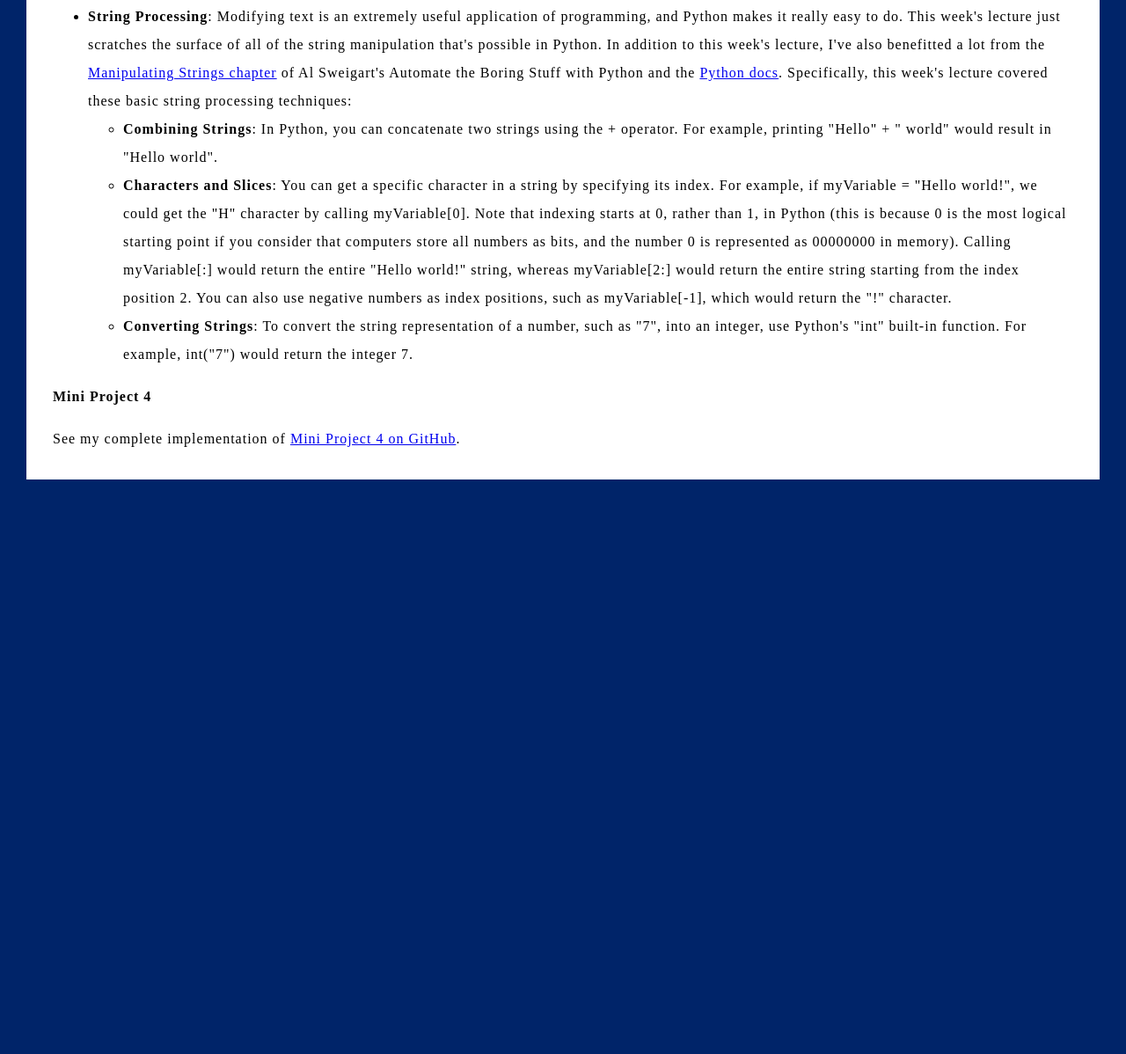
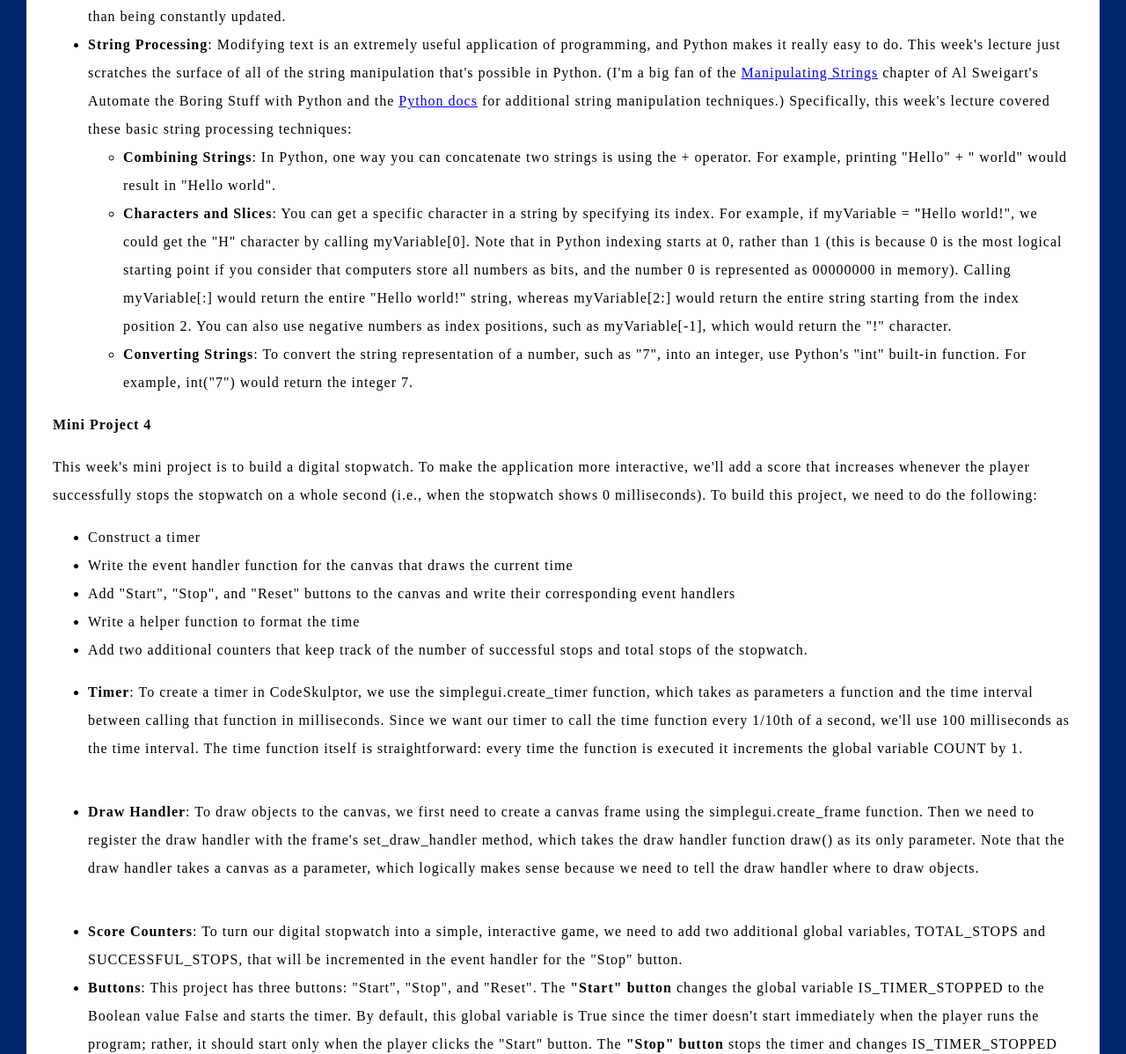
Before and after one commit to kyleyasumiishi/Web-Development, a plain HTML site: page Fund_of_Computing/iipp/iipp-week4.html in a window 1280 px wide. Shown: the part 935-2133 px from the top of the page at 88% size. Before the commit the page ends 1480 px from the top, so only its background shows below. Drawn offline with Linux system fonts and the light colour scheme.

Commit message:
Finished blog for iipp week 4

```diff
--- a/Fund_of_Computing/iipp/iipp-week4.html
+++ b/Fund_of_Computing/iipp/iipp-week4.html
@@ -28,7 +28,7 @@
                         <a href="iipp-week1.html">Week 1</a>
                         <a href="iipp-week2.html">Week 2</a>
                         <a href="iipp-week3.html">Week 3</a>
-                        <a href="#">Week 4</a>
+                        <a href="iipp-week4.html">Week 4</a>
                         <a href="#">Week 5</a>
                         <a href="#">Week 6</a>
                         <a href="#">Week 7</a>
@@ -67,7 +67,7 @@
         <!-- Page Heading -->
         <h2>Introduction to Interactive Programming in Python - Week 4</h2>
         <!-- Intro Paragraph -->
-        <p>This week teaches us how to create a canvas in CodeSkulptor and how to draw on the canvas. This is the first week where we get to start really interacting with our programs and fully understand the usefulness of event-driven programming.</p>
+        <p>This week we learn how to create a canvas in Python and how to draw on the canvas. This is the first week where we get to start really interacting with our programs and fully understand the usefulness of event-driven programming.</p>
         <p>This week's mini project is building a digital stopwatch and a very simple game where the player tries to stop the stopwatch on a whole second to score points.</p>
         <!-- Figure -->
         <figure>
@@ -76,18 +76,37 @@
         </figure>
         <!-- Python Concepts -->
         <ul>
-            <li><strong>Canvas Drawing</strong>: Most of the projects in this specialization are interactive applications that allow a player to interact with the program through a general user interface (GUI). Therefore it's necessary to understand how to create a canvas where we can draw and display objects such as images, strings, and numbers. When creating a canvas, it's helpful to think about your computer monitor as what it really is: a 2-dimensional grid of pixels whose colors are stored in memory as a frame buffer. Your computer constantly updates the monitor at a frequency determined by its <i>refresh rate</i>. Typically, event-driven programs register a special function called a <i>draw handler</i> that tell the computer what to draw on the canvas each time it updates its buffer. Since computers can update their buffers tens or hundreds of times per second (for example, a 120 Hz monitor handles up to 120 frames per second), humans perceive objects shown on our monitors as being fixed in place or in smooth motion, rather than being constantly updated.</li>
-            <li><strong>String Processing</strong>: Modifying text is an extremely useful application of programming, and Python makes it really easy to do. This week's lecture just scratches the surface of all of the string manipulation that's possible in Python. In addition to this week's lecture, I've also benefitted a lot from the <a href="https://automatetheboringstuff.com/chapter6/" target="_blank">Manipulating Strings chapter</a> of Al Sweigart's Automate the Boring Stuff with Python and the <a href="https://docs.python.org/2/library/string.html" target="_blank">Python docs</a>. Specifically, this week's lecture covered these basic string processing techniques:
+            <li><strong>Canvas Drawing</strong>: Most of the projects in this specialization are interactive applications that allow a player to interact with the program through a general user interface (GUI). Therefore it's necessary to understand how to create a canvas where we can draw and display objects such as images, strings, and numbers. When creating a canvas, it's helpful to think about your computer monitor as what it really is: a 2-dimensional grid of pixels whose colors are stored in memory as a frame buffer. Your computer constantly updates the monitor at a frequency determined by its <i>refresh rate</i>. Typically, event-driven programs such as this week's mini project register a special function called a <i>draw handler</i> that tell the computer what to draw on the canvas each time it updates its buffer. Since computers can update their buffers tens or hundreds of times per second (for example, a 120 Hz monitor can handle up to 120 frames per second), humans perceive objects shown on our monitors as being fixed in place or in smooth motion, rather than being constantly updated.</li>
+            <li><strong>String Processing</strong>: Modifying text is an extremely useful application of programming, and Python makes it really easy to do. This week's lecture just scratches the surface of all of the string manipulation that's possible in Python. (I'm a big fan of the <a href="https://automatetheboringstuff.com/chapter6/" target="_blank">Manipulating Strings</a> chapter of Al Sweigart's Automate the Boring Stuff with Python and the <a href="https://docs.python.org/2/library/string.html" target="_blank">Python docs</a> for additional string manipulation techniques.) Specifically, this week's lecture covered these basic string processing techniques:
             <ul>
-                <li><strong>Combining Strings</strong>: In Python, you can concatenate two strings using the + operator. For example, printing "Hello" + " world" would result in "Hello world".</li>
-                <li><strong>Characters and Slices</strong>: You can get a specific character in a string by specifying its index. For example, if myVariable = "Hello world!", we could get the "H" character by calling myVariable[0]. Note that indexing starts at 0, rather than 1, in Python (this is because 0 is the most logical starting point if you consider that computers store all numbers as bits, and the number 0 is represented as 00000000 in memory). Calling myVariable[:] would return the entire "Hello world!" string, whereas myVariable[2:] would return the entire string starting from the index position 2. You can also use negative numbers as index positions, such as myVariable[-1], which would return the "!" character.</li>
+                <li><strong>Combining Strings</strong>: In Python, one way you can concatenate two strings is using the + operator. For example, printing "Hello" + " world" would result in "Hello world".</li>
+                <li><strong>Characters and Slices</strong>: You can get a specific character in a string by specifying its index. For example, if myVariable = "Hello world!", we could get the "H" character by calling myVariable[0]. Note that in Python indexing starts at 0, rather than 1 (this is because 0 is the most logical starting point if you consider that computers store all numbers as bits, and the number 0 is represented as 00000000 in memory). Calling myVariable[:] would return the entire "Hello world!" string, whereas myVariable[2:] would return the entire string starting from the index position 2. You can also use negative numbers as index positions, such as myVariable[-1], which would return the "!" character.</li>
                 <li><strong>Converting Strings</strong>: To convert the string representation of a number, such as "7", into an integer, use Python's "int" built-in function. For example, int("7") would return the integer 7.</li>
             </ul>
             </li>
         </ul>
         <!-- Mini Project -->
         <p><strong>Mini Project 4</strong></p>
-        <p></p>
-        <p>See my complete implementation of <a href="https://github.com/kyleyasumiishi/Fundamentals_of_Computing/IIPP/stopwatch.py" target="_blank" rel="noopener nofollow">Mini Project 4 on GitHub</a>.</p>
+        <p>This week's mini project is to build a digital stopwatch. To make the application more interactive, we'll add a score that increases whenever the player successfully stops the stopwatch on a whole second (i.e., when the stopwatch shows 0 milliseconds). To build this project, we need to do the following:
+            <ul>
+                <li>Construct a timer</li>
+                <li>Write the event handler function for the canvas that draws the current time</li>
+                <li>Add "Start", "Stop", and "Reset" buttons to the canvas and write their corresponding event handlers</li>
+                <li>Write a helper function to format the time</li>
+                <li>Add two additional counters that keep track of the number of successful stops and total stops of the stopwatch.</li>
+            </ul>
+        </p>
+        <ul>
+            <li><strong>Timer</strong>: To create a timer in CodeSkulptor, we use the simplegui.create_timer function, which takes as parameters a function and the time interval between calling that function in milliseconds. Since we want our timer to call the time function every 1/10th of a second, we'll use 100 milliseconds as the time interval. The time function itself is straightforward: every time the function is executed it increments the global variable COUNT by 1.</li>
+            <div class="snippet"><script src="https://gist.github.com/kyleyasumiishi/c952ef1a39094af9ae227da0f3de9d5e.js"></script></div>
+            <li><strong>Draw Handler</strong>: To draw objects to the canvas, we first need to create a canvas frame using the simplegui.create_frame function. Then we need to register the draw handler with the frame's set_draw_handler method, which takes the draw handler function draw() as its only parameter. Note that the draw handler takes a canvas as a parameter, which logically makes sense because we need to tell the draw handler where to draw objects.</li>
+            <div class="snippet"><script src="https://gist.github.com/kyleyasumiishi/7b292268f273314281f498d0be7d217e.js"></script></div>
+            <li><strong>Score Counters</strong>: To turn our digital stopwatch into a simple, interactive game, we need to add two additional global variables, TOTAL_STOPS and SUCCESSFUL_STOPS, that will be incremented in the event handler for the "Stop" button.</li>
+            <li><strong>Buttons</strong>: This project has three buttons: "Start", "Stop", and "Reset". The <strong>"Start" button</strong> changes the global variable IS_TIMER_STOPPED to the Boolean value False and starts the timer. By default, this global variable is True since the timer doesn't start immediately when the player runs the program; rather, it should start only when the player clicks the "Start" button. The <strong>"Stop" button</strong> stops the timer and changes IS_TIMER_STOPPED to False. It also updates the global variables TOTAL_STOPS and SUCCESSFUL_STOPS depending on whether the COUNT represents a whole second. It's easy to introduce a bug into this button handler if you don't use the IS_TIMER_STOPPED global variable. For example, if you omit this Boolean value, then every time the player clicks the "Stop" button, the TOTAL_STOPS variable will be incremented. <strong>The "Reset" button</strong> stops the timer and resets the global variables COUNT, SUCCESSFUL_STOPS, and TOTAL_STOPS.</li>
+            <div class="snippet"><script src="https://gist.github.com/kyleyasumiishi/4a22a65d733aae6791f76d70c9350e35.js"></script></div>
+            <li><strong>Formatting Helper Functions</strong>: We'll want to draw the global variable COUNT on the canvas in a format that resembles a digital stopwatch. For example, rather than drawing the COUNT on the canvas as 621, we'll reformat it to be 1:02.1. In order to do this, we need to use division, modulular arithmetic, and string processing.</li>
+            <div class="snippet"><script src="https://gist.github.com/kyleyasumiishi/cdaa1dc6e001e4d0d9781a8b9f0aba6e.js"></script></div>
+        </ul>
+        <p>See my complete implementation of <a href="https://github.com/kyleyasumiishi/Fundamentals_of_Computing/blob/master/IIPP/stopwatch.py" target="_blank" rel="noopener nofollow">Mini Project 4 on GitHub</a>.</p>
     </body>
 </html>
```
Also changed, not shown: Fund_of_Computing/iipp/iipp-week1.html (+1 -1 lines), Fund_of_Computing/iipp/iipp-week2.html (+2 -2 lines), Fund_of_Computing/iipp/iipp-week3.html (+2 -2 lines).
